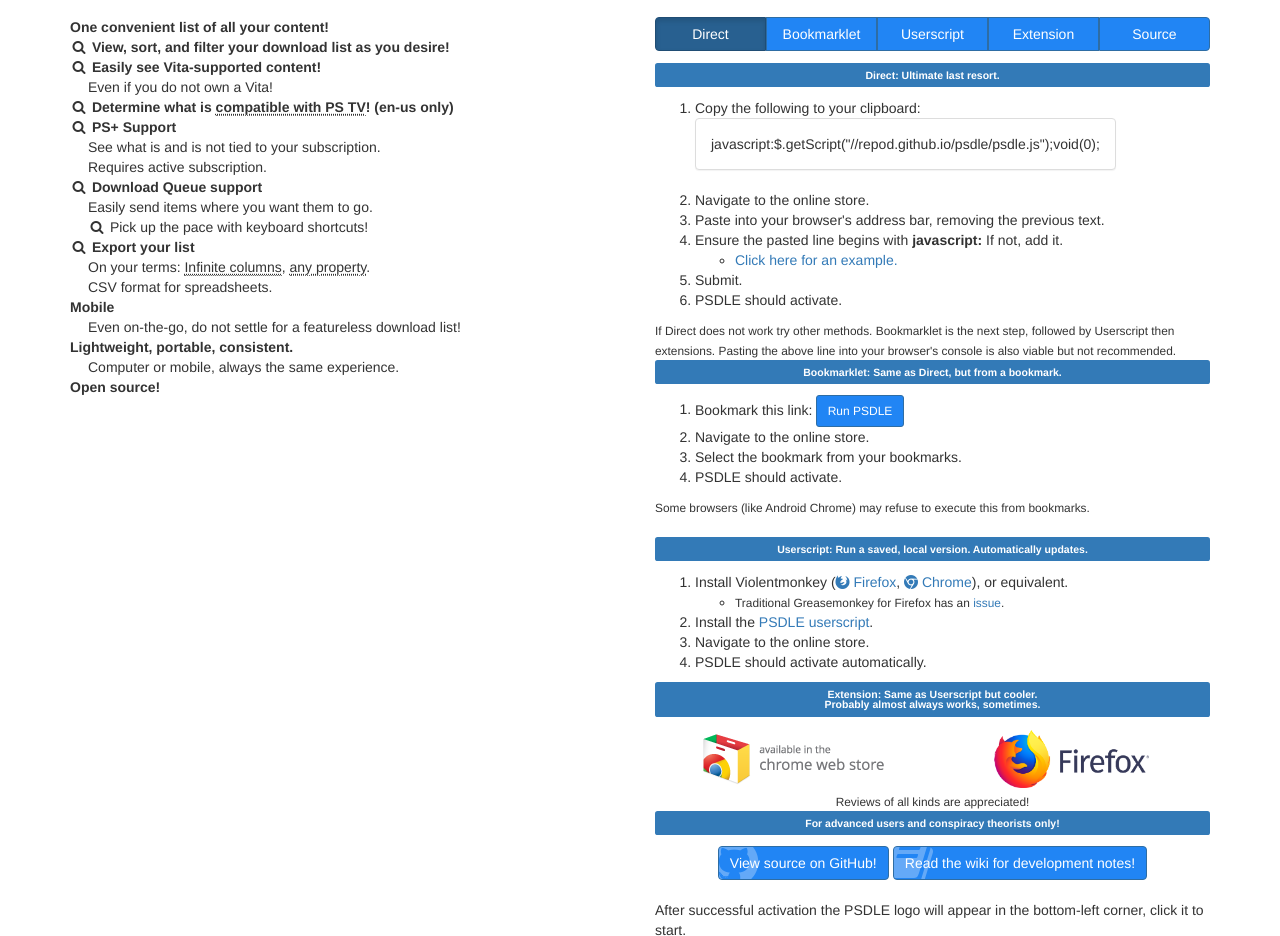
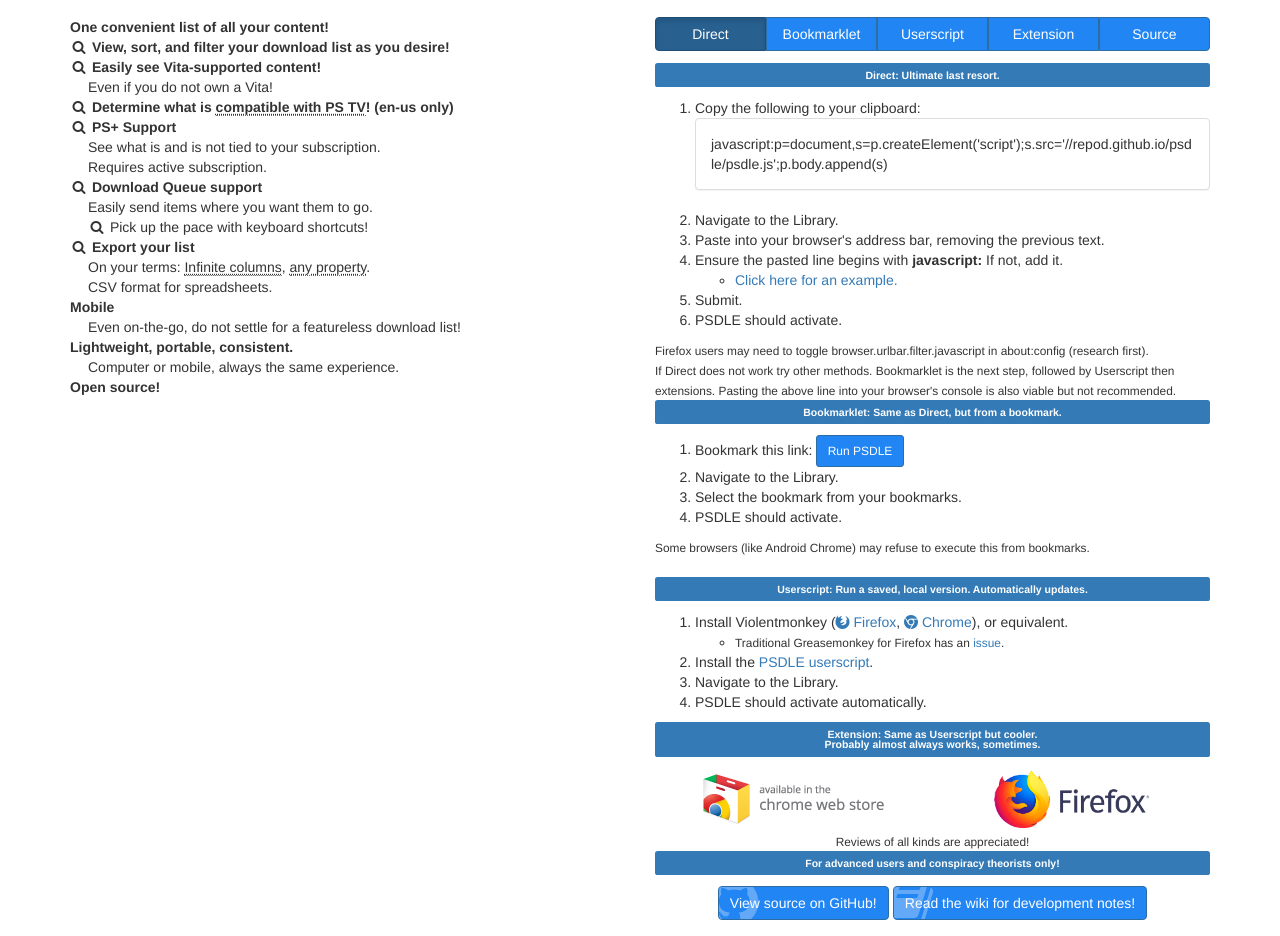
Before and after one commit to RePod/psdle, a plain HTML site: page index.html in a window 1280 px wide. Shown: the part 558-1494 px from the top of the page. Drawn offline with Linux system fonts and the light colour scheme.

Commit message:
Update direct and bookmarklet methods.
I ain't digging out jQuery.

```diff
--- a/index.html
+++ b/index.html
@@ -150,16 +150,16 @@
                                 <li>Copy the following to your clipboard:</li>
                                 <!--<kbd>javascript:$.getScript("//repod.github.io/psdle/psdle.js");void(0);</kbd><br><br>-->
                                 <span id='inline_code' class="panel panel-default">
-                                    <span id='psdle_bit' class="panel-body notranslate" style="word-break:break-all" translate="no">javascript:$.getScript("//repod.github.io/psdle/psdle.js");void(0);</span>
+                                    <span id='psdle_bit' class="panel-body notranslate" style="word-break:break-all" translate="no">javascript:p=document,s=p.createElement('script');s.src='//repod.github.io/psdle/psdle.js';p.body.append(s)</span>
                                 </span>
-                                <li>Navigate to the online store.</li>
+                                <li>Navigate to the Library.</li>
                                 <li>Paste into your browser's address bar, removing the previous text.</li>
                                 <li>Ensure the pasted line begins with <strong class="notranslate" translate="no">javascript:</strong> If not, add it.</li>
                                 <ul><li><a href='example.jpg' target="_blank">Click here for an example.</a></li></ul>
                                 <li>Submit.</li>
                                 <li>PSDLE should activate.</li>
                             </ol>
-                            <small>If Direct does not work try other methods. Bookmarklet is the next step, followed by Userscript then extensions. Pasting the above line into your browser's console is also viable but not recommended.</small>
+                            <small>Firefox users may need to toggle browser.urlbar.filter.javascript in about:config (research first).<br>If Direct does not work try other methods. Bookmarklet is the next step, followed by Userscript then extensions. Pasting the above line into your browser's console is also viable but not recommended.</small>
                         </div>
                         <div id='method_bookmarklet' class="in">
                             <div class="label label-primary method_info">
@@ -167,8 +167,8 @@
                                 Bookmarklet: Same as Direct, but from a bookmark.
                             </div>
                             <ol>
-                                <li>Bookmark this link: <a id="inline_bookmarklet" href="javascript:$.getScript('//repod.github.io/psdle/psdle.min.js');void(0);"><button class='btn btn-primary btn-xs'>Run PSDLE</button></a>
-                                <li>Navigate to the online store.</li>
+                                <li>Bookmark this link: <a id="inline_bookmarklet" href="javascript:p=document,s=p.createElement('script');s.src='//repod.github.io/psdle/psdle.js';p.body.append(s)"><button class='btn btn-primary btn-xs'>Run PSDLE</button></a>
+                                <li>Navigate to the Library.</li>
                                 <li>Select the bookmark from your bookmarks.</li>
                                 <li>PSDLE should activate.</li>
                             </ol>
@@ -183,7 +183,7 @@
                                 <li>Install Violentmonkey</a> (<a href="https://addons.mozilla.org/en-US/firefox/addon/violentmonkey/" target="_blank"><i class="fa fa-firefox"></i> Firefox</a>, <a href="https://chrome.google.com/webstore/detail/violentmonkey/jinjaccalgkegednnccohejagnlnfdag" target="_blank"><i class="fa fa-chrome"></i> Chrome</a>), or equivalent.</li>
                                     <ul><li><small>Traditional Greasemonkey for Firefox has an <a href="https://github.com/RePod/psdle/issues/60" target="_blank">issue</a>.</small></li></ul>
                                 <li>Install the <a id="inline_userscript" href="psdle.user.js">PSDLE userscript</a>.</li>
-                                <li>Navigate to the online store.</li>
+                                <li>Navigate to the Library.</li>
                                 <li>PSDLE should activate automatically.</li>
                             </ol>
                         </div>
@@ -211,7 +211,7 @@
                         </div>
                     </div>
                     <br>
-                    After successful activation the PSDLE logo will appear in the bottom-left corner, click it to start.<br>
+                    After successful activation PSDLE should start automatically.<br>
                     <br>
                     <div style="text-align:center">
                         Like PSDLE? Please <a href="#support">support it!</a><br>
```
